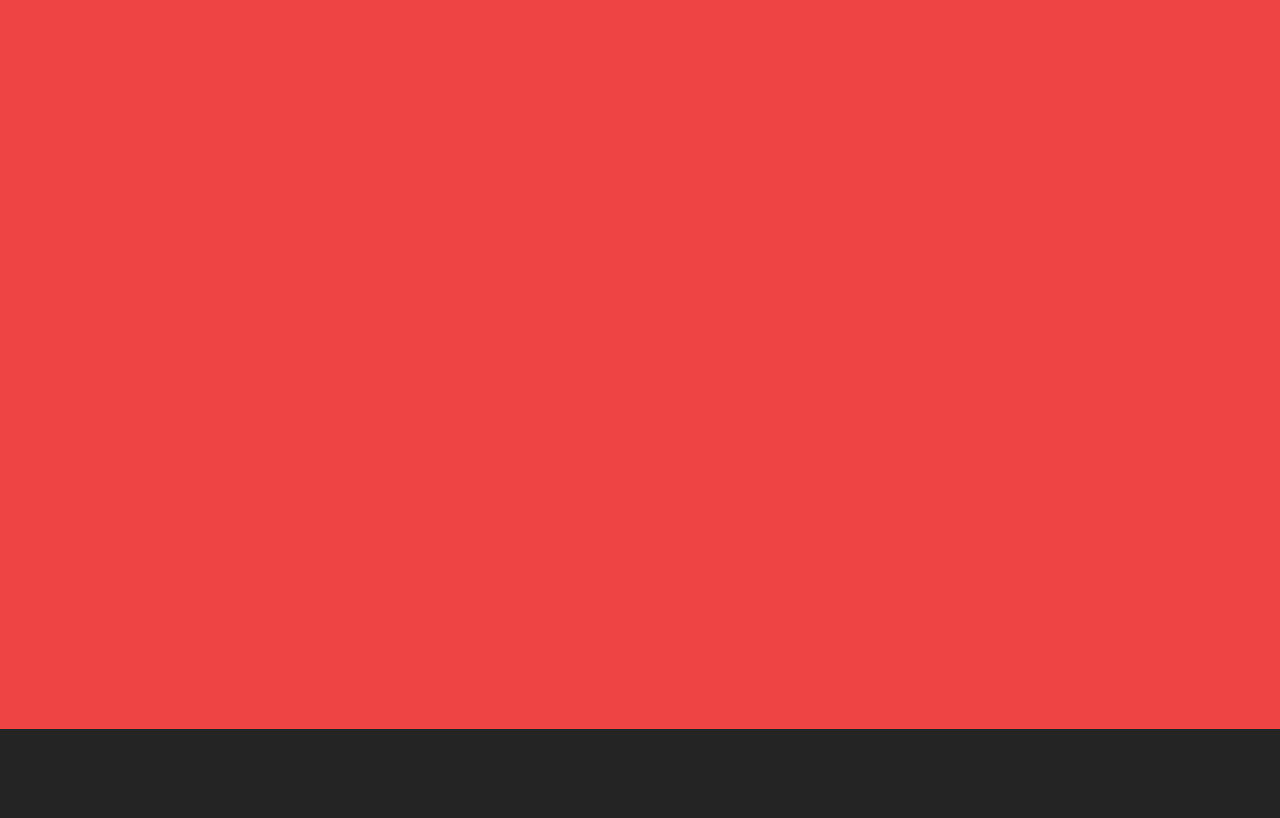
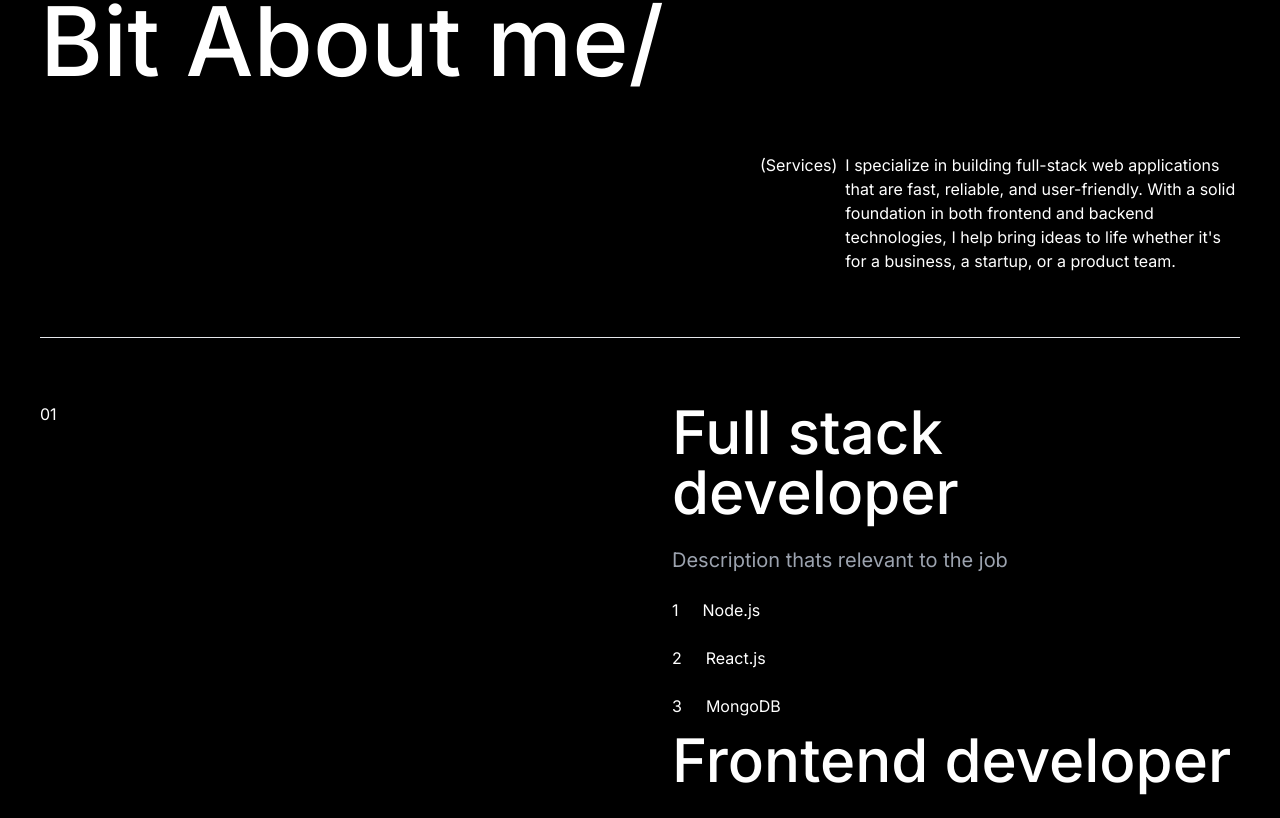
Before and after one commit to shujabakhtiar/shuja-portfolio, a Vue app: page / in a window 1280 px wide. Shown: the part 871-1689 px from the top of the page. Before the commit the page ends 1600 px from the top, so only its background shows below. Built offline with nearby package versions, Linux system fonts and the light colour scheme; a web font is replaced by a local one.

Commit message:
about section

```diff
--- a/src/components/AboutSection.vue
+++ b/src/components/AboutSection.vue
@@ -1,14 +1,83 @@
 <template>
-
- <div class="w-screen h-screen bg-red-500 text-white about-section rounded-t-3xl">
-    <div class="flex flex-col items-center justify-center px-5">
-      <div class="text-4xl">A little bit about me</div>
+ <div class="w-screen  bg-black text-white about-section rounded-t-3xl">
+    <div class="flex flex-col py-16 px-10 gap-16">
+      <div class="text-8xl font-bold">Bit About me/</div>
+      <div class="flex justify-end">
+        <div class="flex flex-row gap-2 max-w-[40%]">
+          <p>(Services)</p>
+          <div>
+          <p>I specialize in building full-stack web applications that are fast,
+            reliable, and user-friendly. With a solid foundation in both frontend
+            and backend technologies, I help bring ideas to life whether it's for a business,
+            a startup, or a product team.</p>
+          </div>
+        </div>
+      </div>
+      <hr/>
+      <div class="grid grid-cols-2 gap-16">
+        <div>
+          01
+        </div>
+        <div class="flex flex-col gap-3">
+          <SkillSetCard v-for="skillSet in skillSet"
+        :key="skillSet.id"
+         :title="skillSet.title"
+         :description="skillSet.description"
+         :skills="skillSet.skills"/>
+        </div>
+      </div>
     </div>
   </div>
 
 </template>
 <script>
+  import SkillSetCard from "@/components/cards/SkillSetCard.vue";
 export default {
     name: "AboutSection",
+    components: {
+      SkillSetCard,
+    },
+    data() {
+      return {
+        skillSet: [
+          {
+            title: "Full stack developer",
+            description: "Description thats relevant to the job",
+            skills: [
+              {
+                id: 1,
+                name: "Node.js",
+            },
+            {
+              id: 2,
+              name: "React.js",
+            },
+            {
+              id: 3,
+              name: "MongoDB",
+            },
+          ],
+        },
+        {
+          title: "Frontend developer",
+          description: "Frontend developer",
+          skills: [
+            {
+              id: 1,
+              name: "html",
+          },
+          {
+            id: 2,
+            name: "css",
+          },
+          {
+            id: 3,
+            name: "javascript",
+          },
+        ],
+      }
+      ]
+      };
+    },
 }
 </script>
--- /dev/null
+++ b/src/components/cards/SkillSetCard.vue
@@ -0,0 +1,22 @@
+<template>
+    <div class="flex flex-col gap-6">
+        <h2 class="text-6xl font-bold">
+            {{ title }}
+        </h2>
+        <p class="text-gray-400 text-xl">{{ description }}</p>
+        <div class="flex flex-row gap-6" v-for="skill in skills">
+          <div>{{ skill.id }}</div>
+          <div>{{ skill.name }}</div>
+        </div>
+    </div>
+</template>
+<script>
+export default {
+    name: "SkillSetCard",
+    props: {
+        title: String,
+        description: String,
+        skills: Array,
+    },
+}
+</script>
--- a/src/style.css
+++ b/src/style.css
@@ -7,9 +7,9 @@
   line-height: 1.5;
   font-weight: 400;
 
-  color-scheme: light dark;
-  color: rgba(255, 255, 255, 0.87);
-  background-color: #242424;
+  color-scheme: light;
+  color: #000000;
+  background-color: #ffffff;
 
   font-synthesis: none;
   text-rendering: optimizeLegibility;
```
